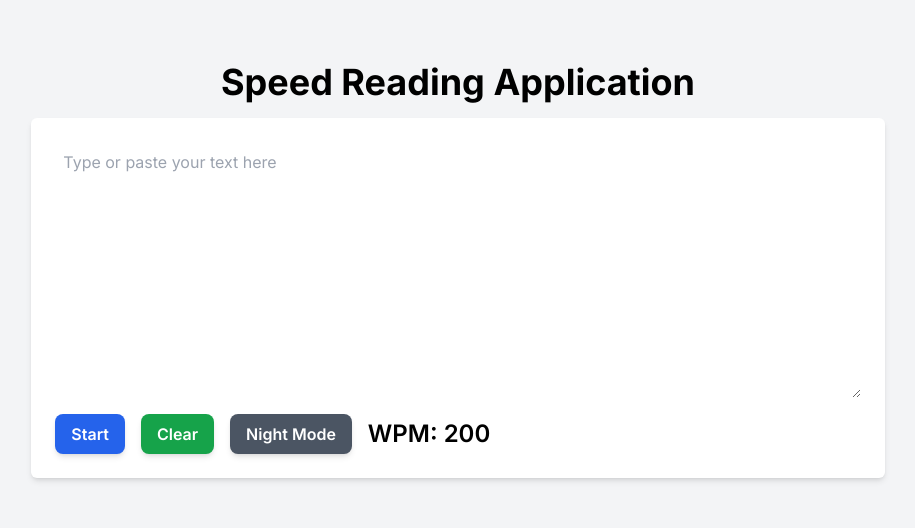
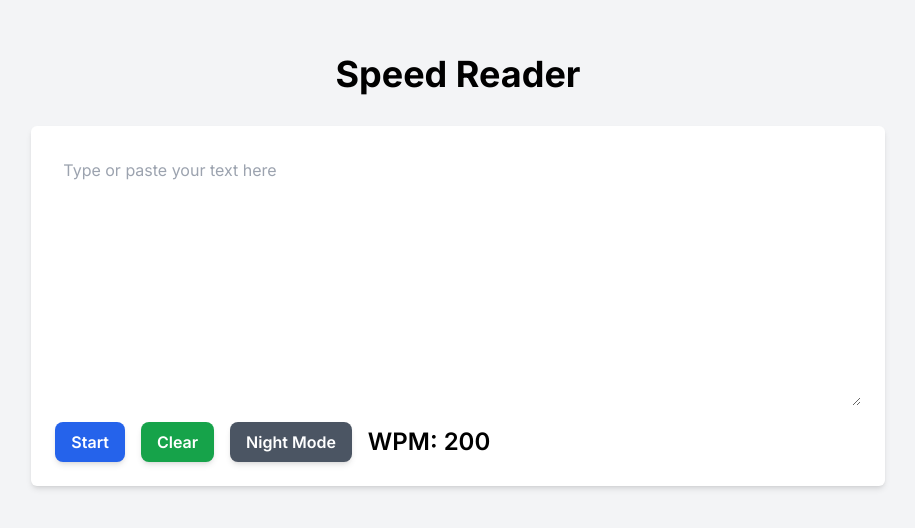
Before and after one commit to vicarb/speedreader, a Next.js app: page / in a window 1280 px wide. Shown: the part 130-658 px from the top of the page, without its empty margins (182-1097 px from the left). Built offline with nearby package versions, Linux system fonts and the light colour scheme.

Commit message:
Update Reader.tsx

```diff
--- a/components/Reader/Reader.tsx
+++ b/components/Reader/Reader.tsx
@@ -46,7 +46,7 @@
 
   return (
     <div className={`flex flex-col items-center justify-center min-h-screen py-2 ${nightMode ? 'bg-gray-900 text-white' : 'bg-gray-100 text-black'}`}>
-      <h1 className="text-2xl md:text-4xl font-bold mb-4">Speed Reading Application</h1>
+      <h1 className="text-2xl md:text-4xl font-bold mb-8">Speed Reader </h1>
       <div className={`p-6 shadow-md rounded-md w-full md:w-2/3 ${nightMode ? 'bg-gray-800' : 'bg-white'}`}>
         <div className={`relative h-64 overflow-hidden ${nightMode ? 'bg-gray-900' : 'bg-white'}`}>
           {isReading ? (
```
